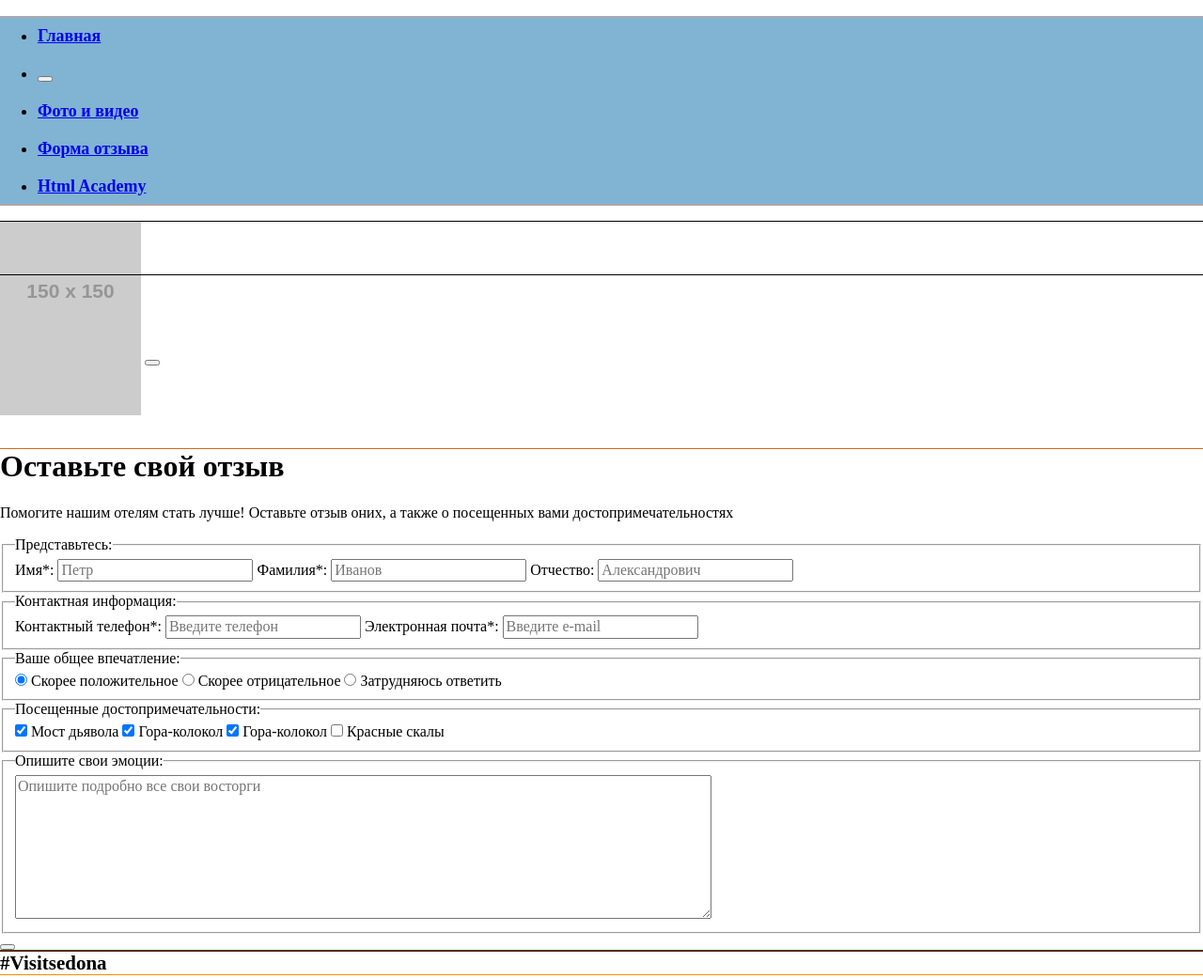
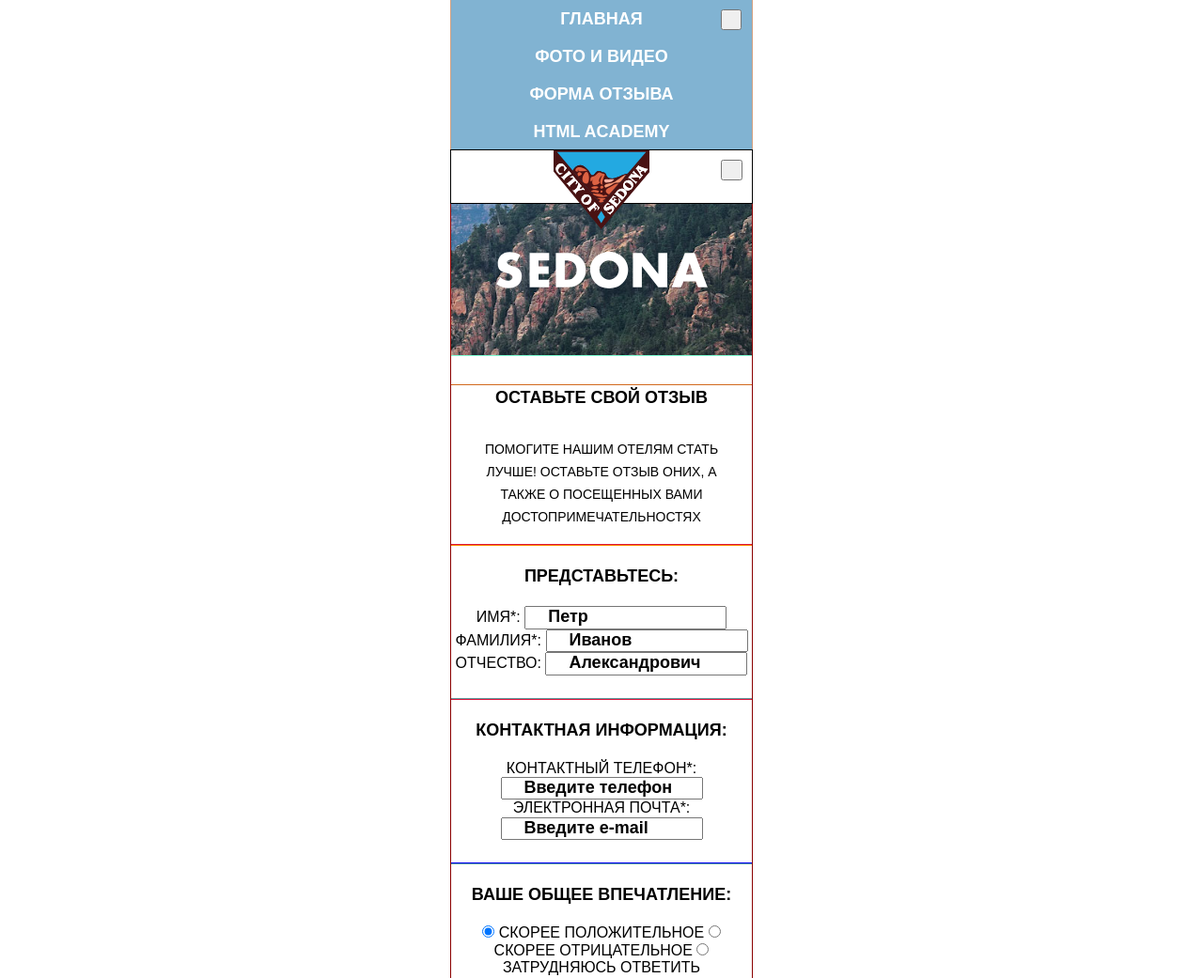
Before and after one commit to MilkyWizard/Sedona20, a website: page source/form.html in a window 1280 px wide. Shown: the top 1041 px of the page at 94% size. Drawn offline with nearby package versions, Linux system fonts and the light colour scheme; files that its build step writes are made by us from their sources; placeholder pictures from the web are drawn by us.

Commit message:
Разметка крупных блоков

```diff
--- a/source/form.html
+++ b/source/form.html
@@ -6,33 +6,33 @@
     <link rel="stylesheet" href="css/normalize.css">
     <link rel="stylesheet" href="css/style.css">
   </head>
-  <body>
+  <body class="form-page">
     <nav class="main-navigation">
-      <ul class="main-menu">
-        <li class="main-menu__item">
-          <a class="main-menu__link" href="index.html">Главная</a>
+      <ul class="main-navigation__list">
+        <li class="main-navigation__item">
+          <a class="main-navigation__link" href="index.html">Главная</a>
         </li>
         <li>
-          <button class="main-menu__button main-menu__button_hide-menu" type="button"></button>
+          <button class="main-navigation__button main-navigation__button_hide-menu" type="button"></button>
         </li>
-        <li class="main-menu__item">
-          <a class="main-menu__link" href="photo.html">Фото и видео</a>
+        <li class="main-navigation__item">
+          <a class="main-navigation__link" href="photo.html">Фото и видео</a>
         </li>
-        <li class="main-menu__item">
-          <a class="main-menu__link" href="form.html">Форма отзыва</a>
+        <li class="main-navigation__item">
+          <a class="main-navigation__link" href="form.html">Форма отзыва</a>
         </li>
-        <li class="main-menu__item">
-          <a class="main-menu__link" href="https://htmlacademy.ru/intensive/adaptive">Html Academy</a>
+        <li class="main-navigation__item">
+          <a class="main-navigation__link" href="https://htmlacademy.ru/intensive/adaptive">Html Academy</a>
         </li>
       </ul>
     </nav>
     <header class="page-header">
-      <img class="sedona-logo" src="https://via.placeholder.com/150x150" alt="Логотип Sedona">
-      <button class="main-header__button main-header__button_open-menu" type="button"></button>
+      <img class="page-header__logo sedona-logo" src="/img/logo-sedona-mobile.svg" alt="Логотип Sedona" width="101.7" height="84">
+      <button class="page-header__button page-header__button_open-menu" type="button"></button>
     </header>
     <main class="page-main">
       <section class="simple-greeting">
-        <img class="simple-greeting__img" src="https://via.placeholder.com/150x150" alt="">
+        <img class="simple-greeting__img" src="/img/text-sedona.svg" alt="Sedona" width="229" height="39">
       </section>
       <section class="page-content">
         <div class="feedback">
@@ -44,10 +44,10 @@
             <legend class="feedback-form__legend">Представьтесь:</legend>
               <label class="feedback-form__label" for="first-name">Имя*:</label>
               <input class="feedback-form__input-text" type="text" name="first-name" id="form-username-name" placeholder="Петр" required>
-
+              <br>
                <label class="feedback-form__label" for="second-name">Фамилия*:</label>
                <input class="feedback-form__input-text" type="text" name="second-name" id="second-name" placeholder="Иванов" required>
-
+              <br>
                 <label class="feedback-form__label" for="third-name">Отчество:</label>
                 <input class="feedback-form__input-text" type="text" name="third-name" id="third-name" placeholder="Александрович">
           </fieldset>
@@ -86,9 +86,9 @@
           </fieldset>
           <fieldset class="emotions-form">
             <legend class="emotions-form__legend">Опишите свои эмоции:</legend>
-             <textarea class="emotions-form__text-area" name="emotions" rows="8" cols="80" placeholder="Опишите подробно все свои восторги"></textarea>
+             <textarea class="emotions-form__text-area" name="emotions" placeholder="Опишите подробно все свои восторги"></textarea>
           </fieldset>
-          <button class="main-form__button" type="submit" value="Отправить отзыв"></button>
+          <button class="main-form__button" type="submit">Отправить отзыв</button>
         </form>
       </section>
     </main>
@@ -99,7 +99,7 @@
         <li class="social-list__item"><a class="social-list__link social-list__link-facebook" href="#">Facebook</a></li>
         <li class="social-list__item"><a class="social-list__link social-list__link-youtube" href="#">Youtube</a></li>
       </ul>
-      <a class="htmlacademy-link" href="https://htmlacademy.ru/intensive/adaptive">Разработано <img src="https://via.placeholder.com/150x150" alt="Логотип Html Academy"></a>
+      <a class="htmlacademy-link" href="https://htmlacademy.ru/intensive/adaptive">Разработано</a>
     </footer>
   </body>
 </html>
--- /dev/null
+++ b/source/less/attractions-form.less
@@ -0,0 +1,15 @@
+.attractions-form {
+  margin: 0;
+  padding: 0;
+  padding-top: 19px;
+  padding-bottom: 25px;
+  border: none;
+  outline: 1px solid darkgreen;
+}
+
+.attractions-form__legend {
+  padding-top: 20px;
+  font-weight: bold;
+  font-size: 18px;
+  line-height: 26px;
+}
--- /dev/null
+++ b/source/less/contacts-form.less
@@ -0,0 +1,15 @@
+.contacts-form {
+  margin: 0;
+  padding: 0;
+  padding-top: 19px;
+  padding-bottom: 25px;
+  border: none;
+  outline: 1px solid cadetblue;
+}
+
+.contacts-form__legend {
+  padding-top: 20px;
+  font-weight: bold;
+  font-size: 18px;
+  line-height: 26px;
+}
--- /dev/null
+++ b/source/less/emotions-form.less
@@ -0,0 +1,37 @@
+.emotions-form {
+  margin: 0;
+  padding: 0;
+  padding-top: 19px;
+  padding-bottom: 51px;
+  border: none;
+  outline: 1px solid fuchsia;
+}
+
+.emotions-form__legend {
+  padding-top: 20px;
+  font-weight: bold;
+  font-size: 18px;
+  line-height: 26px;
+}
+
+.emotions-form__text-area {
+  width: 279px;
+  height: 160px;
+  margin: 0;
+  margin-left: 19px;
+  margin-right: 22px;
+  padding: 0;
+  border: none;
+  color: #000000;
+  background-color: #f2f2f2;
+  resize: none;
+}
+
+::-webkit-input-placeholder {
+  padding-top: 13px;
+  padding-left: 21px;
+  font-weight: bold;
+  font-size: 18px;
+  line-height: 26px;
+  color: #000000;
+}
--- /dev/null
+++ b/source/less/feedback-form.less
@@ -0,0 +1,22 @@
+.feedback-form {
+  width: 100%;
+  margin-bottom: 48px;
+  display: flex;
+  flex-direction: column;
+}
+
+.feedback-form__fieldset {
+  margin: 0;
+  padding: 0;
+  padding-top: 19px;
+  padding-bottom: 25px;
+  border: none;
+  outline: 1px solid crimson;
+}
+
+.feedback-form__legend {
+  padding-top: 20px;
+  font-weight: bold;
+  font-size: 18px;
+  line-height: 26px;
+}
--- /dev/null
+++ b/source/less/feedback.less
@@ -0,0 +1,19 @@
+.feedback {
+  outline: 1px solid darkorange;
+}
+
+.feedback__heading {
+  margin: 0;
+  font-size: 18px;
+  line-height: 26px;
+}
+
+.feedback__text {
+  margin: 0;
+  padding-top: 30px;
+  padding-right: 18px;
+  padding-left: 18px;
+  padding-bottom: 18px;
+  font-size: 14px;
+  line-height: 24px;
+}
--- /dev/null
+++ b/source/less/form-page.less
@@ -0,0 +1,7 @@
+.form-page {
+  font-family: "PT Sans", sans-serif;
+  text-transform: uppercase;
+  width: 320px;
+  height: 100%;
+  margin: 0 auto;
+}
--- a/source/less/htmlacademy-link.less
+++ b/source/less/htmlacademy-link.less
@@ -1,10 +1,10 @@
 .htmlacademy-link {
-  margin-bottom: 26px;
   margin-top: 25px;
   color: #000000;
   text-decoration: none;
   position: relative;
-  display: block;
+  display: flex;
+  justify-content: center;
   outline: 1px solid darkmagenta;
 }
 
@@ -19,5 +19,5 @@
   height: 34.1px;
   position: absolute;
   bottom: -7px;
-  left: 110px;
+  left: 220px;
 }
--- /dev/null
+++ b/source/less/impression-form.less
@@ -0,0 +1,15 @@
+.impression-form {
+  margin: 0;
+  padding: 0;
+  padding-top: 19px;
+  padding-bottom: 25px;
+  border: none;
+  outline: 1px solid blue;
+}
+
+.impression-form__legend {
+  padding-top: 20px;
+  font-weight: bold;
+  font-size: 18px;
+  line-height: 26px;
+}
--- a/source/less/page-content.less
+++ b/source/less/page-content.less
@@ -3,6 +3,11 @@
   margin-top: 32px;
   padding: 0;
   outline: 1px solid chocolate;
+  display: flex;
+  flex-direction: column;
+  justify-content: flex-start;
+  align-items: center;
+  text-align: center;
 }
 
 .page-content__greeting {
@@ -19,6 +24,9 @@
 .page-content__text {
   margin: 0;
   margin-top: 26px;
+  margin-bottom: 20px;
+  padding-left: 24px;
+  padding-right: 18px;
   font-size: 14px;
   line-height: 21px;
 }
--- a/source/less/page-footer.less
+++ b/source/less/page-footer.less
@@ -1,10 +1,15 @@
 .page-footer {
   margin: 0;
+  margin-bottom: 26px;
   padding: 0;
   outline: 1px solid darkgreen;
 }
 
 .page-footer__heading {
+  margin: 0;
+  margin-bottom: 34px;
   font-size: 21px;
   line-height: 26px;
+  display: flex;
+  justify-content: center;
 }
--- /dev/null
+++ b/source/less/photo-list.less
@@ -0,0 +1,13 @@
+.photo-list {
+  margin: 0;
+  margin-top: 22px;
+  margin-bottom: 21px;
+  padding: 0;
+  list-style: none;
+}
+
+.photo-list__item {
+  display: flex;
+  flex-direction: column;
+  flex-wrap: wrap;
+}
--- /dev/null
+++ b/source/less/photo-page.less
@@ -0,0 +1,7 @@
+.photo-page {
+  font-family: "PT Sans", sans-serif;
+  text-transform: uppercase;
+  width: 320px;
+  height: 100%;
+  margin: 0 auto;
+}
--- /dev/null
+++ b/source/less/presentation.less
@@ -0,0 +1,19 @@
+.presentation {
+  margin: 0;
+  margin-top: 32px;
+  margin-bottom: 49px;
+}
+
+.presentation__heading {
+  margin: 0;
+  font-size: 18px;
+  line-height: 26px;
+}
+
+.presentation__text {
+  margin: 0;
+  margin-top: 39px;
+  margin-bottom: 33px;
+  font-size: 14px;
+  line-height: 24px;
+}
--- /dev/null
+++ b/source/less/simple-greeting.less
@@ -0,0 +1,14 @@
+.simple-greeting {
+  background-image: url("/img/bg-back-desktop@1x.jpg");
+  background-repeat: no-repeat;
+  background-size: 300%;
+  background-position: bottom;
+  outline: 1px solid aquamarine;
+}
+
+.simple-greeting__img {
+  padding-top: 52px;
+  padding-right: 46px;
+  padding-left: 46px;
+  padding-bottom: 67px;
+}
--- a/source/less/social.less
+++ b/source/less/social.less
@@ -1,8 +1,12 @@
 .social-list {
   margin: 0;
   padding: 0;
+  padding-left: 84px;
+  padding-right: 85px;
   list-style: none;
   outline: 1px solid darkorange;
+  display: flex;
+  justify-content: space-around;
 }
 
 .social-list__link {
--- a/source/less/style.less
+++ b/source/less/style.less
@@ -10,3 +10,14 @@
 @import url("page-footer.less");
 @import url("social.less");
 @import url("htmlacademy-link.less");
+@import url("photo-page.less");
+@import url("simple-greeting.less");
+@import url("photo-list.less");
+@import url("presentation.less");
+@import url("form-page.less");
+@import url("feedback.less");
+@import url("feedback-form.less");
+@import url("contacts-form.less");
+@import url("impression-form.less");
+@import url("attractions-form.less");
+@import url("emotions-form.less");
```
Also changed, not shown: source/photo.html (+35 -26 lines).
